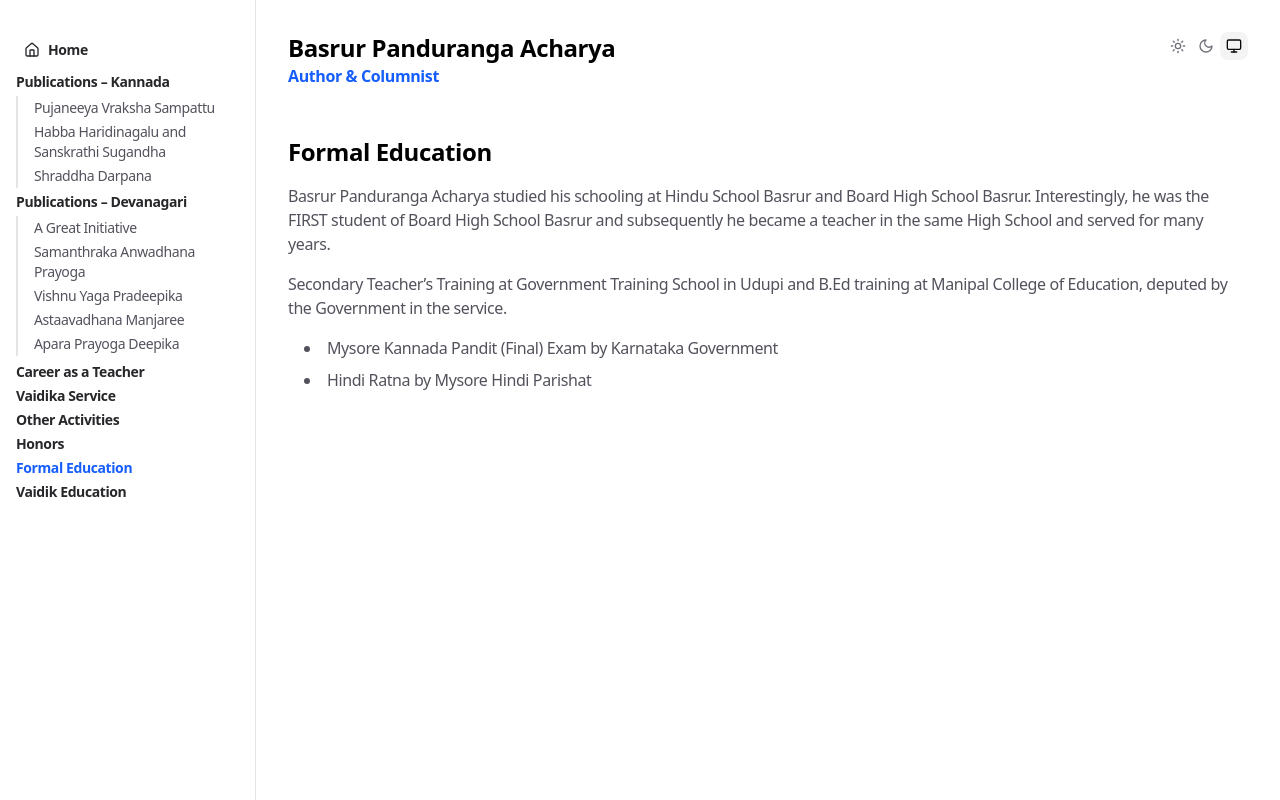
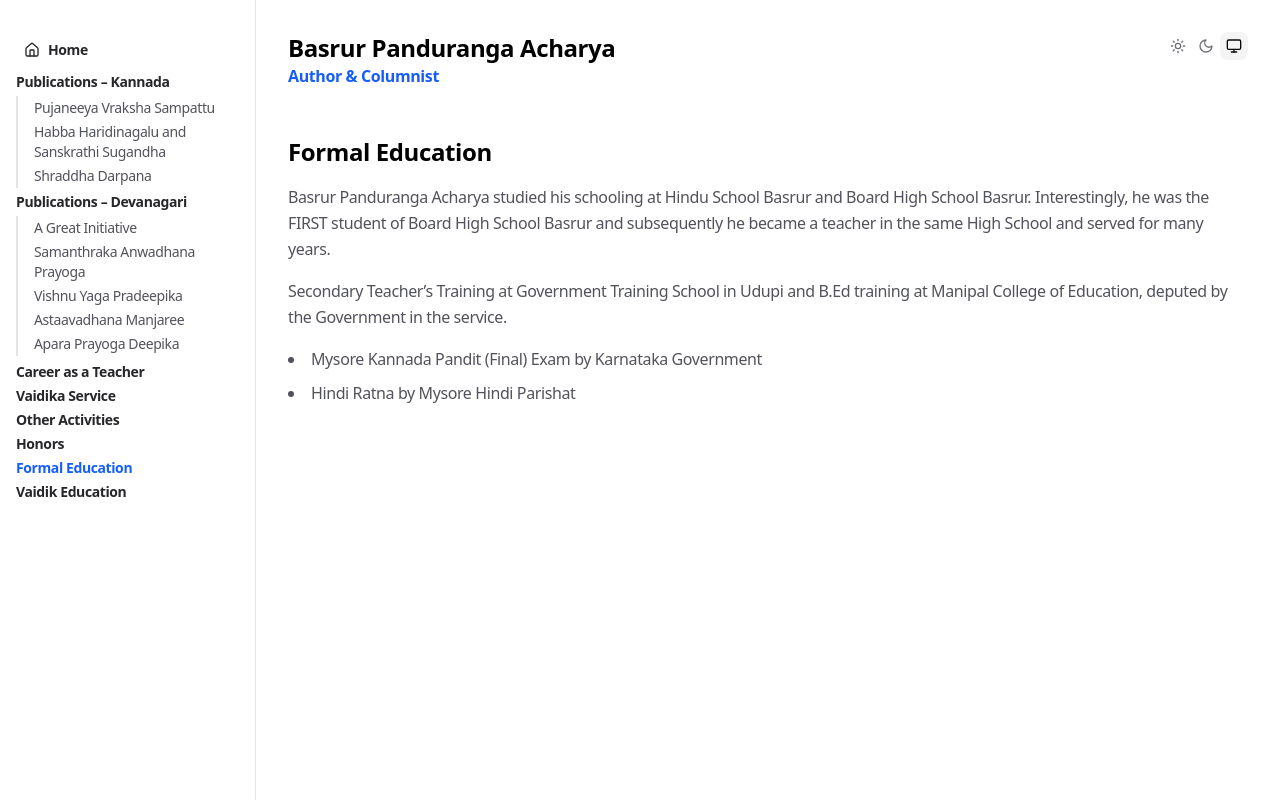
Before and after one commit to sumukhacharya03/Basrur-Panduranga-Acharya, a Next.js app: page /education/formal-education in a window 1280 px wide. Built offline with nearby package versions, Linux system fonts and the light colour scheme.

Commit message:
Version-4

```diff
--- a/app/accomplishments/[slug]/page.tsx
+++ b/app/accomplishments/[slug]/page.tsx
@@ -1,6 +1,10 @@
 import { ACCOMPLISHMENTS } from '@/app/data'
 import { notFound } from 'next/navigation'
 import Image from 'next/image'
+
+interface PageProps {
+  params: { slug: string };
+}
 
 export async function generateStaticParams() {
   return ACCOMPLISHMENTS.map((accomplishment) => ({
@@ -8,18 +12,11 @@ export async function generateStaticParams() {
   }))
 }
 
-export default function AccomplishmentPage({ params }: { params: { slug: string } }) {
+export default function AccomplishmentPage({ params }: PageProps) {
   const accomplishment = ACCOMPLISHMENTS.find((a) => a.slug === params.slug)
 
   if (!accomplishment) {
     notFound()
-  }
-
-  // Helper to check if a description item should be a list item
-  const isListItem = (text: string) => {
-    // Items that don't start with a capital letter or are part of a list
-    // can be considered list items. Adjust logic as needed.
-    return !/^[A-Z]/.test(text) || accomplishment.description.length > 1;
   }
 
   const introParagraph = accomplishment.description[0];
--- a/app/education/[slug]/page.tsx
+++ b/app/education/[slug]/page.tsx
@@ -1,5 +1,9 @@
 import { EDUCATION } from '@/app/data'
 import { notFound } from 'next/navigation'
+
+interface PageProps {
+  params: { slug: string };
+}
 
 export async function generateStaticParams() {
   return EDUCATION.map((education) => ({
@@ -7,7 +11,7 @@ export async function generateStaticParams() {
   }))
 }
 
-export default function EducationPage({ params }: { params: { slug: string } }) {
+export default function EducationPage({ params }: PageProps) {
   const education = EDUCATION.find((e) => e.slug === params.slug)
 
   if (!education) {
@@ -17,20 +21,21 @@ export default function EducationPage({ params }: { params: { slug: string } })
   return (
     <div>
       <h1 className="text-2xl font-bold mb-4">{education.title}</h1>
-      <div className="space-y-4 text-zinc-600 dark:text-zinc-400">
+
       {Array.isArray(education.description) ? (
-          <>
+        <div className="space-y-4 text-zinc-600 dark:text-zinc-400 leading-relaxed">
           <p>{education.description[0]}</p>
           <p>{education.description[1]}</p>
-            <ul className="list-disc list-inside space-y-2 pl-4">
+          <ul className="list-disc list-inside space-y-2 !mt-4">
             <li>{education.description[2]}</li>
             <li>{education.description[3]}</li>
           </ul>
-          </>
+        </div>
       ) : (
-          <p>{education.description}</p>
+        <p className="text-zinc-600 dark:text-zinc-400 leading-relaxed">
+          {education.description}
+        </p>
       )}
-      </div>
     </div>
   )
 }
--- a/app/publications/devanagari/[slug]/page.tsx
+++ b/app/publications/devanagari/[slug]/page.tsx
@@ -1,6 +1,10 @@
 import { PROJECTS_DEVANAGARI } from '@/app/data'
 import { notFound } from 'next/navigation'
 import Image from 'next/image'
+
+interface PageProps {
+  params: { slug: string };
+}
 
 export async function generateStaticParams() {
   return PROJECTS_DEVANAGARI.map((project) => ({
@@ -8,7 +12,7 @@ export async function generateStaticParams() {
   }))
 }
 
-export default function DevanagariPublicationPage({ params }: { params: { slug: string } }) {
+export default function DevanagariPublicationPage({ params }: PageProps) {
   const project = PROJECTS_DEVANAGARI.find((p) => p.slug === params.slug)
 
   if (!project) {
--- a/app/publications/kannada/[slug]/page.tsx
+++ b/app/publications/kannada/[slug]/page.tsx
@@ -1,6 +1,10 @@
 import { PROJECTS_KANNADA } from '@/app/data'
 import { notFound } from 'next/navigation'
 import Image from 'next/image'
+
+interface PageProps {
+  params: { slug: string };
+}
 
 export async function generateStaticParams() {
   return PROJECTS_KANNADA.map((project) => ({
@@ -8,7 +12,7 @@ export async function generateStaticParams() {
   }))
 }
 
-export default function KannadaPublicationPage({ params }: { params: { slug: string } }) {
+export default function KannadaPublicationPage({ params }: PageProps) {
   const project = PROJECTS_KANNADA.find((p) => p.slug === params.slug)
 
   if (!project) {
@@ -17,7 +21,12 @@ export default function KannadaPublicationPage({ params }: { params: { slug: str
 
   return (
     <div>
-      <h1 className="text-2xl font-bold">{project.name}</h1>
+      <div className="flex items-baseline gap-x-3">
+        <h1 className="text-2xl font-bold">{project.name}</h1>
+        {project.subtitle && (
+          <h2 className="text-xl text-zinc-500 dark:text-zinc-400">{project.subtitle}</h2>
+        )}
+      </div>
       <p className="mt-4 text-zinc-600 dark:text-zinc-400 leading-relaxed">{project.description}</p>
 
       {project.image && (
--- a/package.json
+++ b/package.json
@@ -32,6 +32,7 @@
     "@types/react-dom": "^19",
     "eslint": "^9",
     "eslint-config-next": "15.1.1",
+    "eslint-plugin-prettier": "^5.2.1",
     "postcss": "^8",
     "prettier": "^3.4.2",
     "prettier-plugin-tailwindcss": "^0.6.10",
```
Lines whose indentation alone changed are shown as unchanged.
